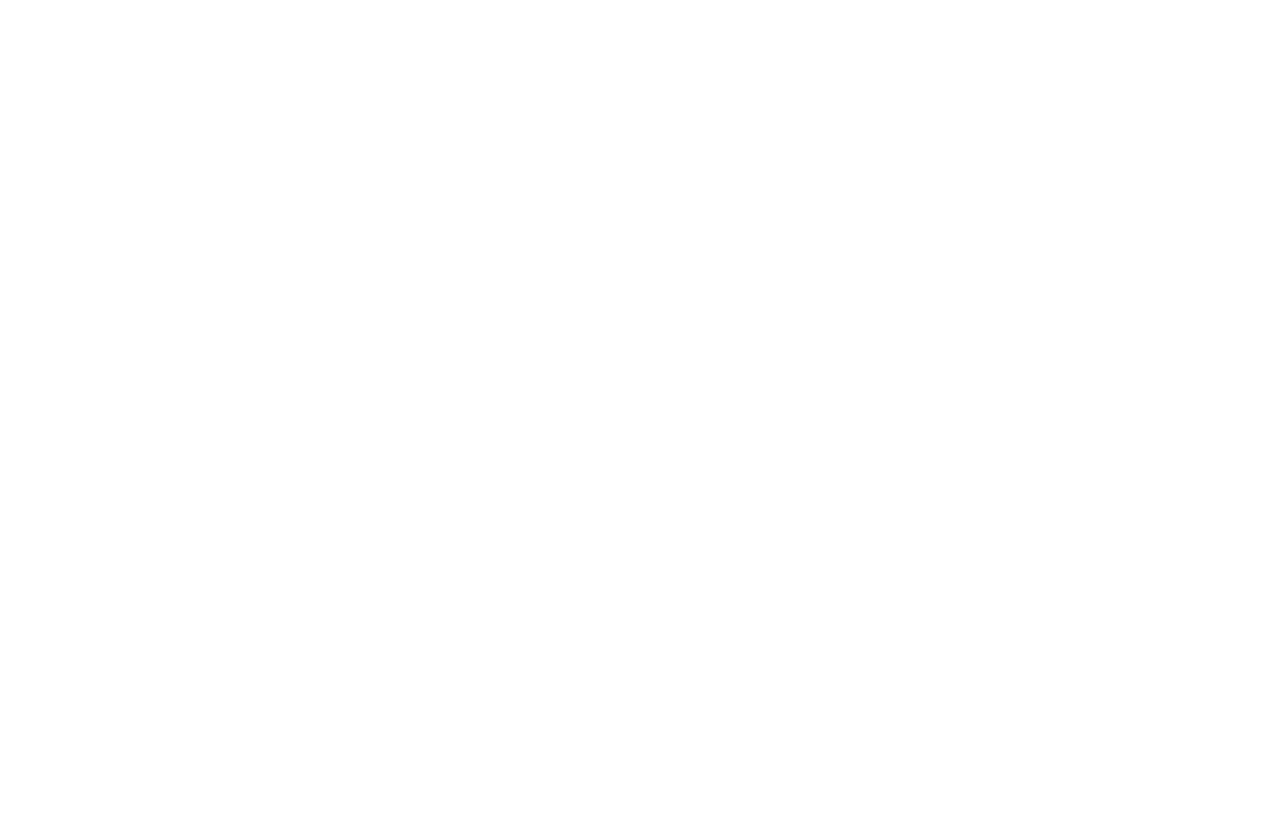
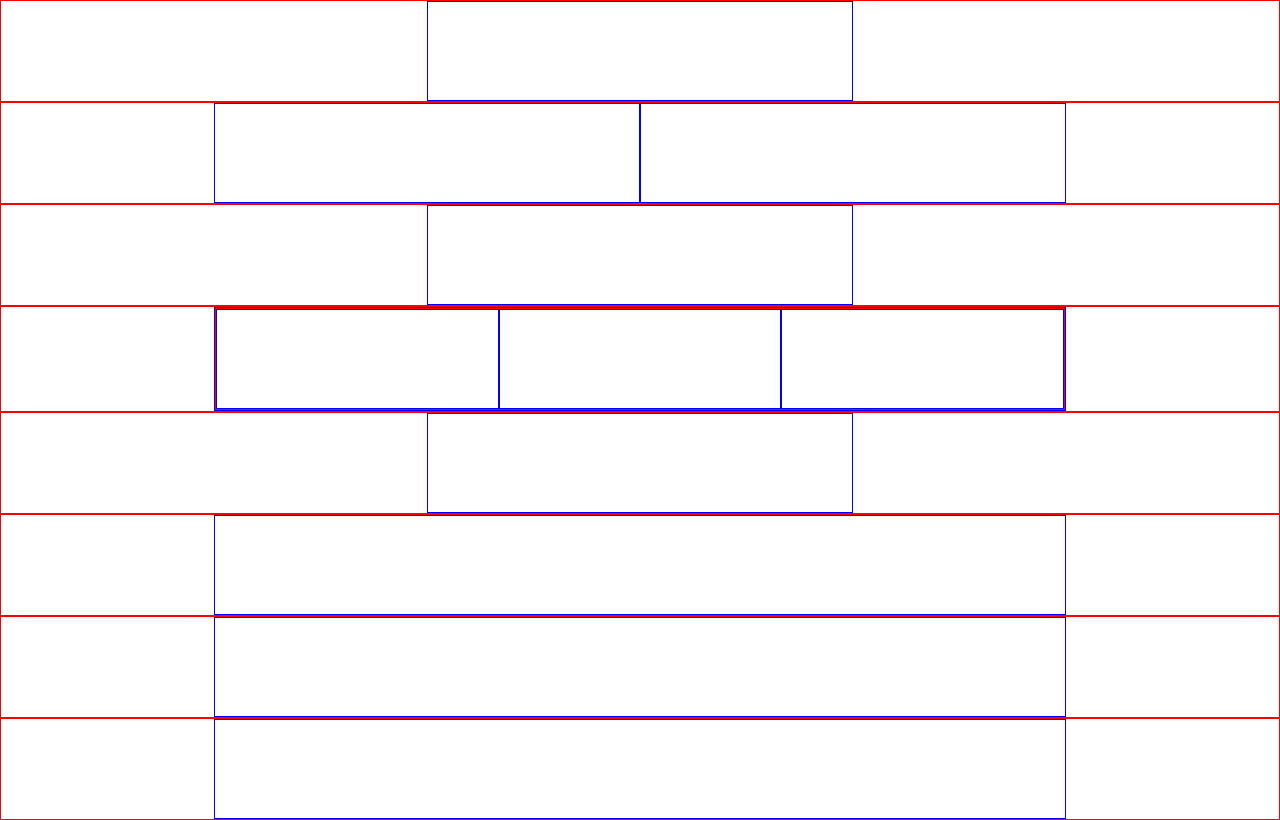
Before and after one commit to Alessio-source/html-css-resp-wannabe-12bool, a plain HTML site: page index.html in a window 1280 px wide. Drawn offline with Linux system fonts and the light colour scheme.

Commit message:
struttura

```diff
--- a/css/12-bool.css
+++ b/css/12-bool.css
@@ -18,7 +18,7 @@
 }
 
 .container {
-  max-width: 1200px;
+  width: 100%;
   margin: auto;
 }
 
--- a/index.html
+++ b/index.html
@@ -2,9 +2,51 @@
 <html lang="en" dir="ltr">
   <head>
     <meta charset="utf-8">
+
+    <link rel="stylesheet" href="css/12-bool.css">
+    <link rel="stylesheet" href="css/style.css">
     <title>Boolean aCademy</title>
   </head>
-  <body>
+  <body class="debug">
+
+    <div class="container">
+      <div class="col-4 col-offset-4"></div>
+    </div>
+
+    <div class="container">
+      <div class="col-4 col-offset-2"></div>
+      <div class="col-4"></div>
+    </div>
+
+    <div class="container">
+      <div class="col-4 col-offset-4"></div>
+    </div>
+
+    <div class="container">
+      <div class="col-8 col-offset-2">
+        <div class="container">
+          <div class="col-4"></div>
+          <div class="col-4"></div>
+          <div class="col-4"></div>
+        </div>
+      </div>
+    </div>
+
+    <div class="container">
+      <div class="col-4 col-offset-4"></div>
+    </div>
+
+    <div class="container">
+      <div class="col-8 col-offset-2"></div>
+    </div>
+
+    <div class="container">
+      <div class="col-8 col-offset-2"></div>
+    </div>
+
+    <div class="container">
+      <div class="col-8 col-offset-2"></div>
+    </div>
 
   </body>
 </html>
```
